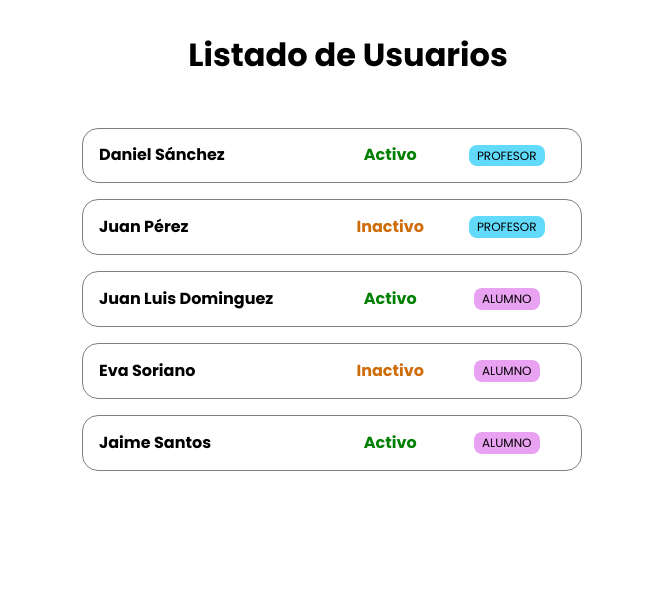
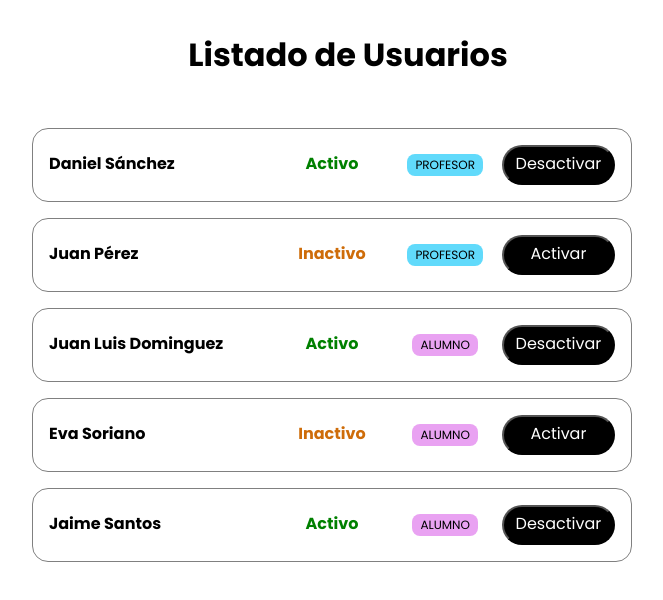
Before and after one commit to dsanguti/first-list-users, a React (Vite) app: page / in a window 1280 px wide. Shown: the top 600 px of the page, without its empty margins (308-971 px from the left). Built offline with nearby package versions, Linux system fonts and the light colour scheme.

Commit message:
boton activar / desactivar

```diff
--- a/src/assets/components/UsersRow.jsx
+++ b/src/assets/components/UsersRow.jsx
@@ -1,18 +1,28 @@
 import style from "../css/UsersRow.module.css";
 import UserRole from "./UserRole";
 import UserStatus from "./UserStatus";
+import { useState } from "react";
 
 function UsersRow({ name, active, role = "profesor" }) {
+
+const [activeState, setActiveState] = useState(active);
+
+
   return (
     <div className={style.user}>
       <div className={style.name}>
         <span> {name}</span>
       </div>
       <div className={style.status}>
-        <UserStatus active={active} />
+        <UserStatus active={activeState} />
       </div>
       <div className={style.role}>
         <UserRole role={role} />
+      </div>
+      <div className={style.action}>
+        <button onClick={() => {setActiveState(!activeState)
+
+        }}> {activeState ? "Desactivar" : "Activar"}</button>
       </div>
     </div>
   );
--- a/src/assets/css/UsersList.module.css
+++ b/src/assets/css/UsersList.module.css
@@ -1,6 +1,6 @@
 .list {
   width: 100%;
-  max-width: 500px;
+  max-width: 600px;
   margin: auto;
   padding: 1rem;
 }
--- a/src/assets/css/UsersRow.module.css
+++ b/src/assets/css/UsersRow.module.css
@@ -9,17 +9,15 @@
 }
 
 .name {
-  width: 50%;
+  width: 40%;
+  font-weight: bold;
 }
 
 .status,
-.role {
-  width: 25%;
+.role,
+.action {
+  width: 20%;
   display: flex;
   justify-content: center;
   align-items: center;
 }
-
-.name span {
-  font-weight: bold;
-}
```
